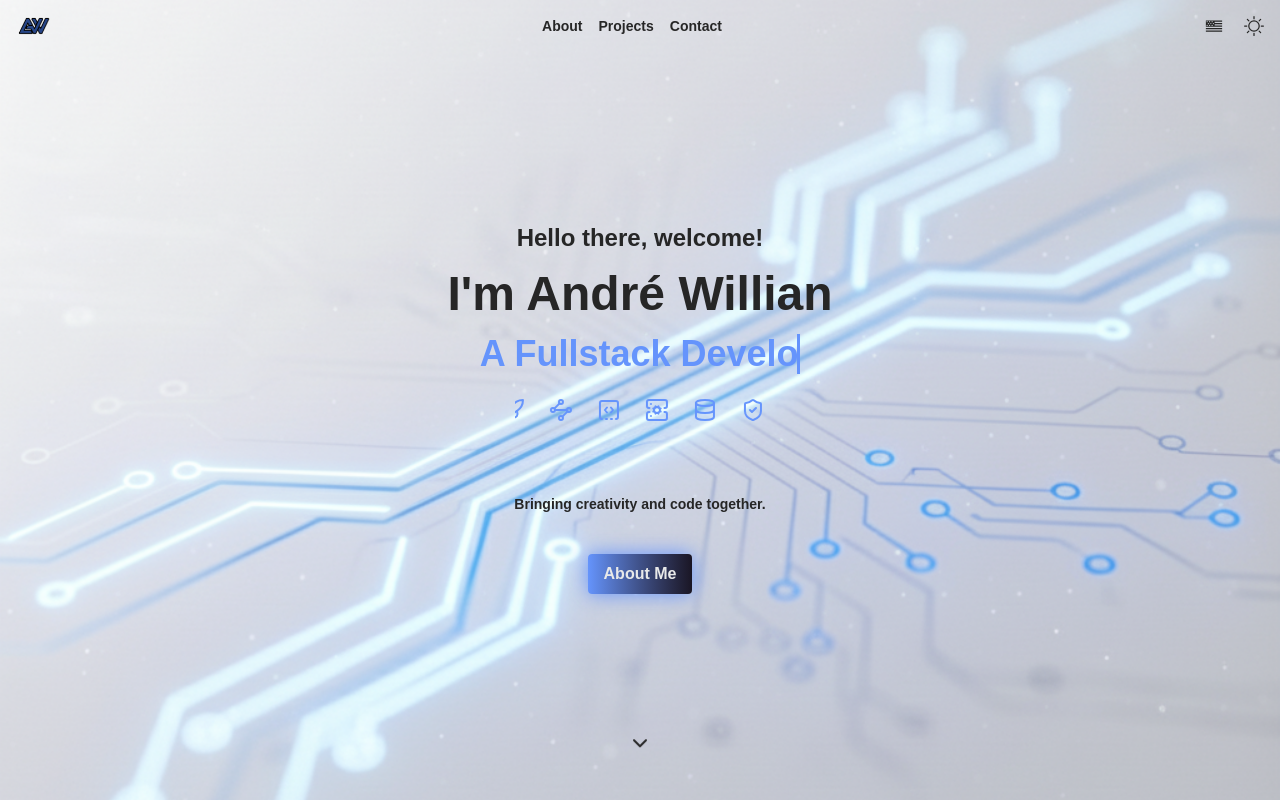
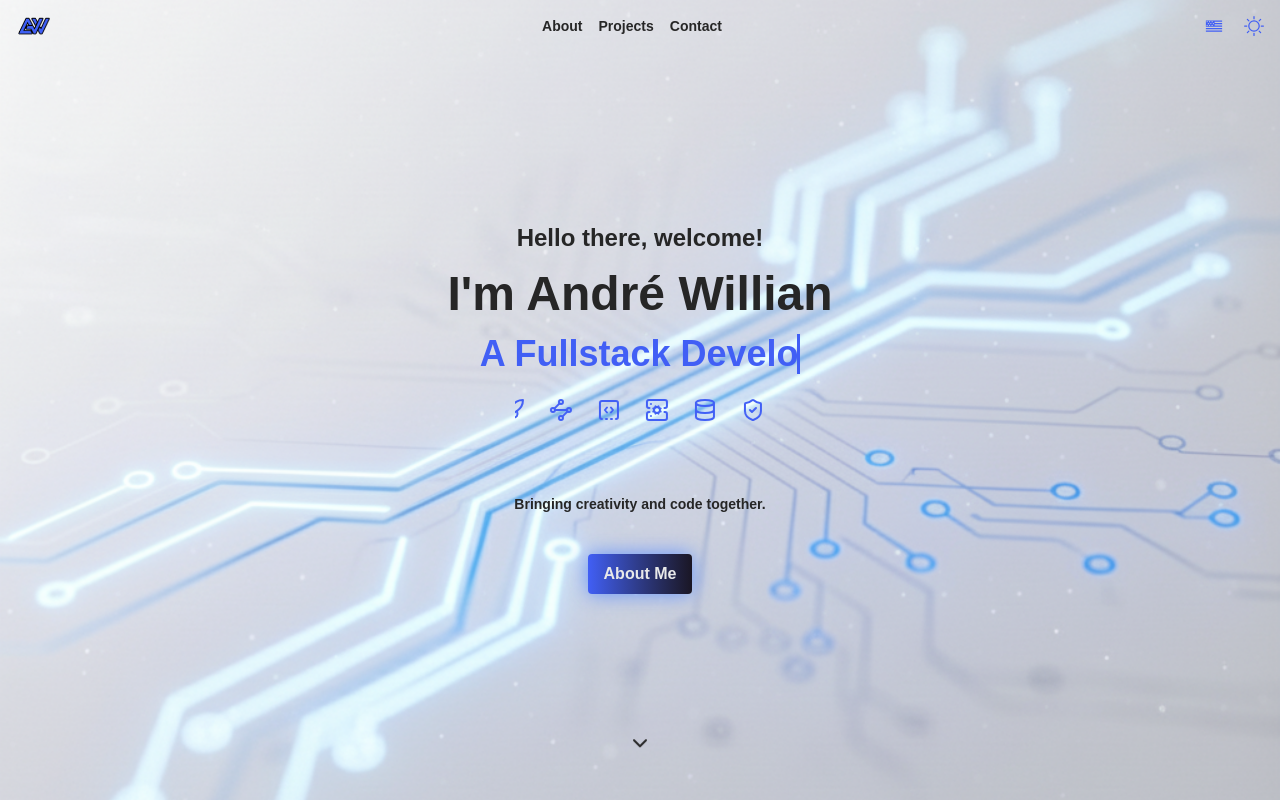
Before and after one commit to AndrehW27/portfolio, a React (Vite) app: page / in a window 1280 px wide. Both pictures are taken after a click on the button 1254 px from the left and 26 px from the top of the page. Shown: the top 800 px of the page. Built offline with nearby package versions, Linux system fonts and the light colour scheme; a small style sheet from the web is missing.

Commit message:
color fix

```diff
--- a/src/App.tsx
+++ b/src/App.tsx
@@ -36,14 +36,14 @@ function App() {
             onClick={() => {
               setTheme('');
             }}
-            className='p-1 transition duration-300 ease-in-out cursor-pointer'><GoSun className='h-5 w-5 text-accent white:text-dark-blue' /></button>
+            className='p-1 transition duration-300 ease-in-out cursor-pointer'><GoSun className='h-5 w-5 text-accent white:text-light-blue' /></button>
         }
         {theme === '' &&
           <button
             onClick={() => {
               setTheme('white');
             }}
-            className='p-1 rounded-full transition duration-300 ease-in-out cursor-pointer'><IoMoonOutline className='h-5 w-5 text-accent white:text-dark-blue'/></button>
+            className='p-1 rounded-full transition duration-300 ease-in-out cursor-pointer'><IoMoonOutline className='h-5 w-5 text-accent white:text-light-blue'/></button>
         }
 
       </div>
@@ -54,14 +54,14 @@ function App() {
             onClick={() => {
               setLanguage('english');
             }}
-            className='p-1 transition duration-300 ease-in-out cursor-pointer'><GiBrazilFlag className='h-5 w-5 text-accent white:text-dark-blue' /></button>
+            className='p-1 transition duration-300 ease-in-out cursor-pointer'><GiBrazilFlag className='h-5 w-5 text-accent white:text-light-blue' /></button>
         }
         {language === 'english' &&
           <button
             onClick={() => {
               setLanguage('');
             }}
-            className='p-1 transition duration-300 ease-in-out cursor-pointer'><LiaFlagUsaSolid className='h-5 w-5 text-accent white:text-dark-blue' /></button>
+            className='p-1 transition duration-300 ease-in-out cursor-pointer'><LiaFlagUsaSolid className='h-5 w-5 text-accent white:text-light-blue' /></button>
         }
 
       </div>
--- a/src/components/Home/Home.tsx
+++ b/src/components/Home/Home.tsx
@@ -33,7 +33,7 @@ function Hero() {
       <nav className='text-text font-bold fixed w-dvw z-1 top-0 left-0'>
         <div className='w-dvw mx-auto px-6 py-4 flex justify-center items-center text-text white:text-dark-blue'>
 
-          <div className="w-9 h-9 fixed left-4 bg-cover bg-center bg-[url('./assets/aw-final.png')] white:bg-[url('./assets/aw-blue.png')]">
+          <div className="w-9 h-9 fixed left-4 bg-cover bg-center bg-[url('./assets/aw-final.png')] white:bg-[url('./assets/aw_light.png')]">
 
           </div>
 
--- a/src/index.css
+++ b/src/index.css
@@ -19,7 +19,7 @@
 
   /* WHITE */
   --color-dark-blue: #262626;
-  --color-light-blue: #6594fc;
+  --color-light-blue: #415ff5;
   --color-text-dark: #1f1f1f;
 
 
--- a/tailwind.config.js
+++ b/tailwind.config.js
@@ -1,6 +1,6 @@
 /** @type {import('tailwindcss').Config} */
 export default {
-  darkMode: 'class', // <-- important!
+//   darkMode: 'class', // <-- important!
   content: ['./index.html', './src/**/*.{js,ts,jsx,tsx}'],
   theme: {
     extend: {
```
Also changed, not shown: src/assets/aw_light.png (added).
